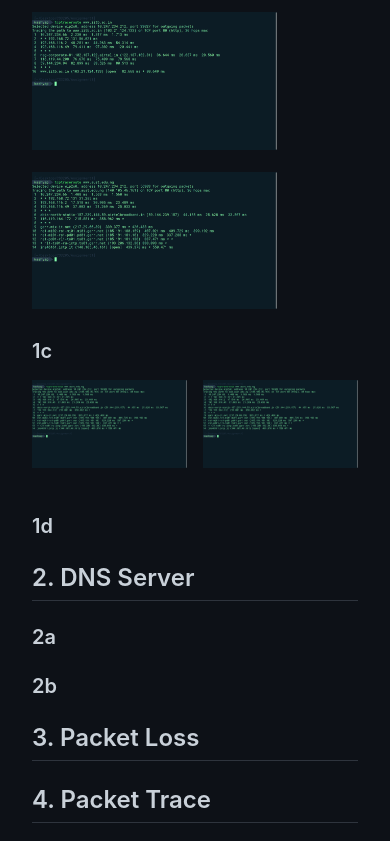
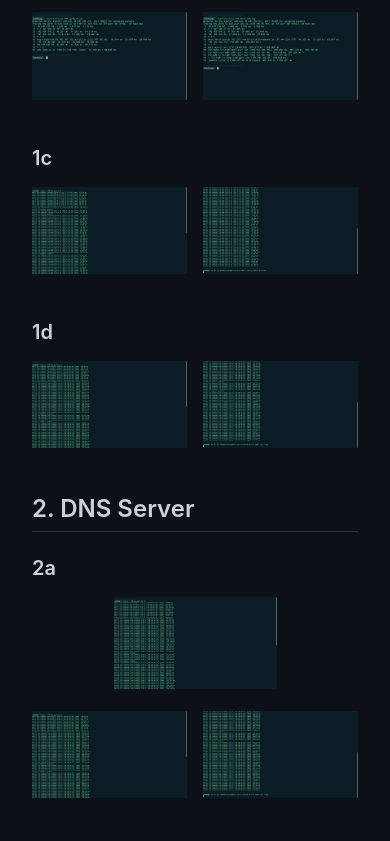
Before and after one commit to PixlatedBatman/cs3205-assignments, a plain HTML site: page public/assignment1.html in a window 390 px wide. Shown: the part 600-1441 px from the top of the page. Drawn offline with Linux system fonts and the light colour scheme.

Commit message:
Updated build script to new one, checking image class in phone

```diff
--- a/public/assignment1.html
+++ b/public/assignment1.html
@@ -105,22 +105,38 @@ viewed here </a>.</p>
 rather than viewed from a pdf.</p>
 <h2 id="traceroute-and-ping">1. Traceroute and Ping</h2>
 <h3 id="a">1a</h3>
-<p><a href="../static/img/assignment1/1a_tcptraceroute_iitb.png"><img
-src="../static/img/assignment1/1a_tcptraceroute_iitb.png"
-style="width:75.0%" alt="tcptraceroute of IITB" /></a></p>
-<p><a href="../static/img/assignment1/1a_tcptraceroute_aust.png"><img
-src="../static/img/assignment1/1a_tcptraceroute_aust.png"
-style="width:75.0%" alt="tcptraceroute of AUST" /></a></p>
-<h3 id="c">1c</h3>
 <div class="image-row">
-<p><a href="../static/img/assignment1/1a_tcptraceroute_aust.png">
-<img src="../static/img/assignment1/1a_tcptraceroute_aust.png"> </a></p>
+<p><a href="../static/img/assignment1/1a_tcptraceroute_iitb.png">
+<img src="../static/img/assignment1/1a_tcptraceroute_iitb.png"> </a></p>
 <p><a href="../static/img/assignment1/1a_tcptraceroute_aust.png">
 <img src="../static/img/assignment1/1a_tcptraceroute_aust.png"> </a></p>
 </div>
+<h3 id="c">1c</h3>
+<div class="image-row">
+<p><a href="../static/img/assignment1/1c_tcpping_iitb_1.png">
+<img src="../static/img/assignment1/1c_tcpping_iitb_1.png"> </a></p>
+<p><a href="../static/img/assignment1/1c_tcpping_iitb_2.png">
+<img src="../static/img/assignment1/1c_tcpping_iitb_2.png"> </a></p>
+</div>
 <h3 id="d">1d</h3>
+<div class="image-row">
+<p><a href="../static/img/assignment1/1d_tcpping_aust_1.png">
+<img src="../static/img/assignment1/1d_tcpping_aust_1.png"> </a></p>
+<p><a href="../static/img/assignment1/1d_tcpping_aust_2.png">
+<img src="../static/img/assignment1/1d_tcpping_aust_2.png"> </a></p>
+</div>
 <h2 id="dns-server">2. DNS Server</h2>
 <h3 id="a-1">2a</h3>
+<div class="image">
+<p><a href="../static/img/assignment1/1d_tcpping_aust_1.png">
+<img src="../static/img/assignment1/1d_tcpping_aust_1.png"> </a></p>
+</div>
+<div class="image-row">
+<p><a href="../static/img/assignment1/1d_tcpping_aust_1.png">
+<img src="../static/img/assignment1/1d_tcpping_aust_1.png"> </a></p>
+<p><a href="../static/img/assignment1/1d_tcpping_aust_2.png">
+<img src="../static/img/assignment1/1d_tcpping_aust_2.png"> </a></p>
+</div>
 <h3 id="b">2b</h3>
 <h2 id="packet-loss">3. Packet Loss</h2>
 <h2 id="packet-trace">4. Packet Trace</h2>
--- a/static/override.css
+++ b/static/override.css
@@ -23,3 +23,11 @@ html, body {
   width: 100%;
   cursor: zoom-in;
 }
+
+.image {
+  width: 50%;
+  margin: 0 auto; /* center it */
+}
+.image img {
+  width: 100%;
+}
```
Also changed, not shown: 3 other files.
